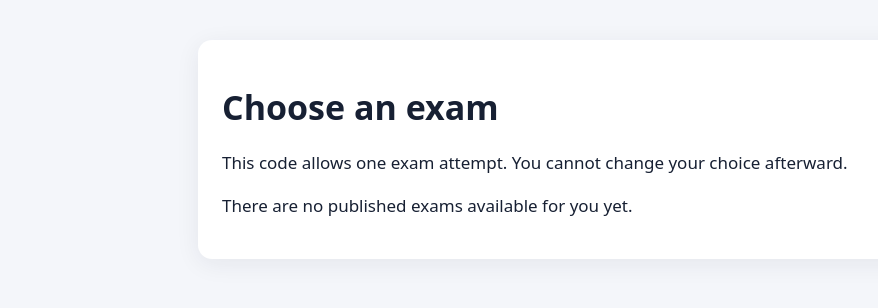
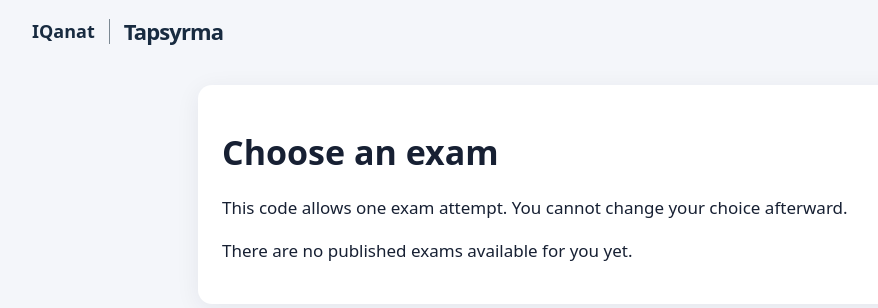
Before and after one commit to DDosszhan/tapsyrma, a Django app: template templates/exams/choose.html in a window 1280 px wide. Shown: the top 308 px of the page, without its empty margins (18-896 px from the left). Run offline with Django 5.2, Linux system fonts and the light colour scheme; the template is opened without the code that fills it, so the values that code supplies are empty.

Commit message:
Show Tapsyrma branding on exam pages

```diff
--- a/templates/exams/base.html
+++ b/templates/exams/base.html
@@ -3,6 +3,8 @@
 <title>Tapsyrma</title>
 <style>
 body{font:17px/1.5 system-ui,sans-serif;color:#172033;background:#f4f6fa;margin:0}
+.exam-brand{display:flex;align-items:center;gap:14px;max-width:1180px;margin:0 auto;padding:18px 32px 0;color:#182b40}
+.exam-brand span{font-size:1.125rem;font-weight:650}.exam-brand strong{border-left:1px solid #7c8993;padding-left:14px;font-size:1.375rem;line-height:1.1;letter-spacing:-.04em}
 main{max-width:800px;margin:40px auto;padding:24px;background:white;border-radius:14px;box-shadow:0 5px 24px #17203312}
 h1{line-height:1.2}.muted{color:#566275}.error{color:#9d1d1d}.question{border:1px solid #dce2ea;border-radius:10px;padding:18px;margin:20px 0}
 .points{float:right;color:#42577a}.exam-timer{position:sticky;top:0;z-index:1;background:white;border:1px solid #dce2ea;border-radius:8px;padding:8px 12px}label{display:block;margin:12px 0}textarea,input[type=text],input[type=email],input[type=password]{box-sizing:border-box;width:100%;padding:10px;font:inherit}textarea{min-height:130px}
@@ -19,7 +21,7 @@ main.exam-page{max-width:1180px;padding:32px;background:#f9fbfd}
 .question-grid a:hover,.question-grid a:focus-visible{outline:3px solid #86aaff;outline-offset:2px}
 .map-legend{display:flex;gap:12px;flex-wrap:wrap;margin-top:18px;font-size:.8em;color:#566275}
 .map-legend span{display:flex;align-items:center;gap:5px}.map-legend i{display:inline-block;width:12px;height:12px;border-radius:3px;background:#e8edf3;border:1px solid #cbd4df}
-@media(max-width:760px){main.exam-page{margin:0;padding:18px;border-radius:0}.exam-layout{display:flex;flex-direction:column}.question-map{position:static;order:-1;width:100%;box-sizing:border-box}.exam-questions{width:100%}.question-grid{grid-template-columns:repeat(5,minmax(0,1fr))}.exam-questions .question{padding:18px}}
-</style>{% block extra_head %}{% endblock %}</head><body><main class="{% block main_class %}{% endblock %}">{% block content %}{% endblock %}
+@media(max-width:760px){.exam-brand{padding:16px 18px}main.exam-page{margin:0;padding:18px;border-radius:0}.exam-layout{display:flex;flex-direction:column}.question-map{position:static;order:-1;width:100%;box-sizing:border-box}.exam-questions{width:100%}.question-grid{grid-template-columns:repeat(5,minmax(0,1fr))}.exam-questions .question{padding:18px}}
+</style>{% block extra_head %}{% endblock %}</head><body><header class="exam-brand"><span>IQanat</span><strong>Tapsyrma</strong></header><main class="{% block main_class %}{% endblock %}">{% block content %}{% endblock %}
 {% if request.user.is_authenticated %}<nav><a href="{% url 'enter' %}">Home</a>{% if request.user.student_profile %}<a href="{% url 'course_list' %}">My courses</a><a href="{% url 'history' %}">My work</a>{% endif %}<form method="post" action="{% url 'logout' %}">{% csrf_token %}<button type="submit">Log out</button></form></nav>{% endif %}
 </main></body></html>
```
